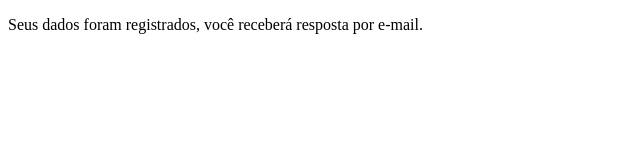
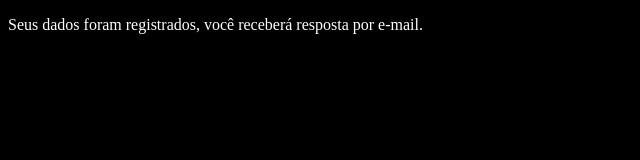
Before and after one commit to Leo-Figueiredo-0/Leo-Figueiredo-0.github.io, a plain HTML site: page segundo.html in a window 1280 px wide. Shown: the whole page, without its empty margins (0-640 px from the left). Drawn offline with Linux system fonts and the light colour scheme.

Commit message:
Update segundo.html

```diff
--- a/segundo.html
+++ b/segundo.html
@@ -1,6 +1,6 @@
 <!DOCTYPE html>
 <html>
-<body>
+<body style="background-color:Black; color: white;">
 
 <p>Seus dados foram registrados, você receberá resposta por e-mail.</p>
 
```
